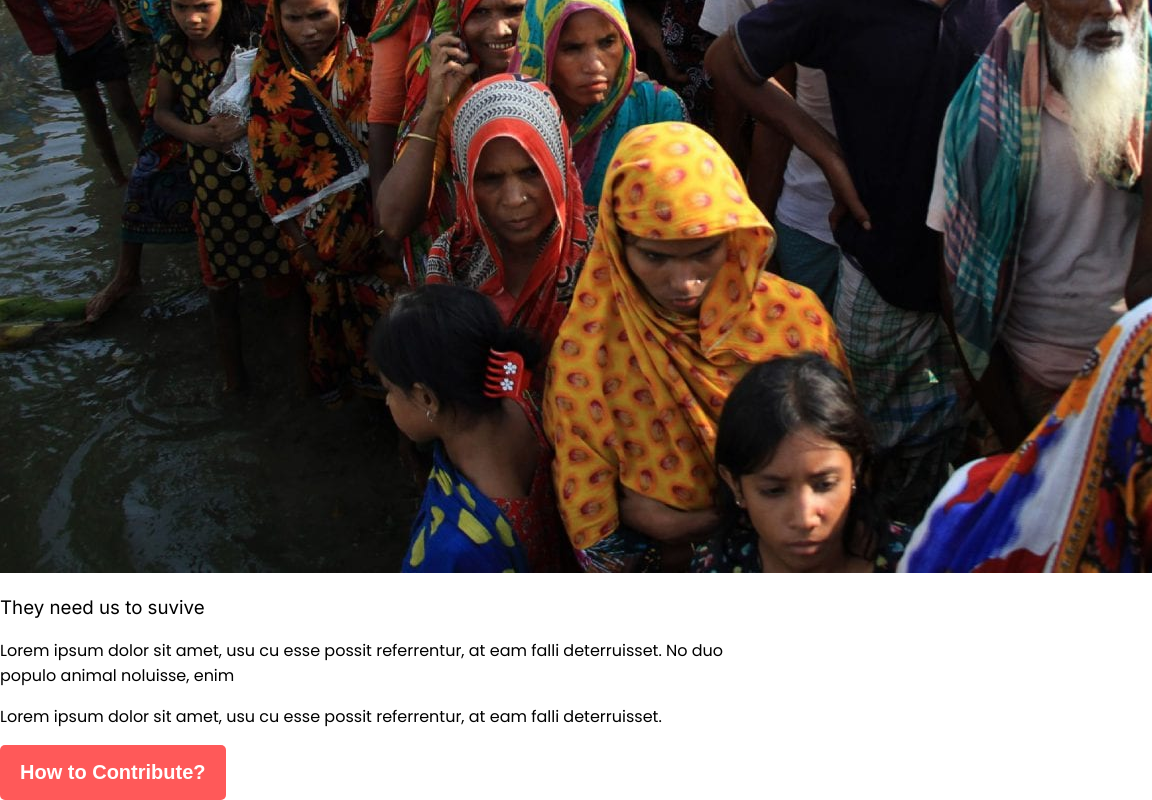
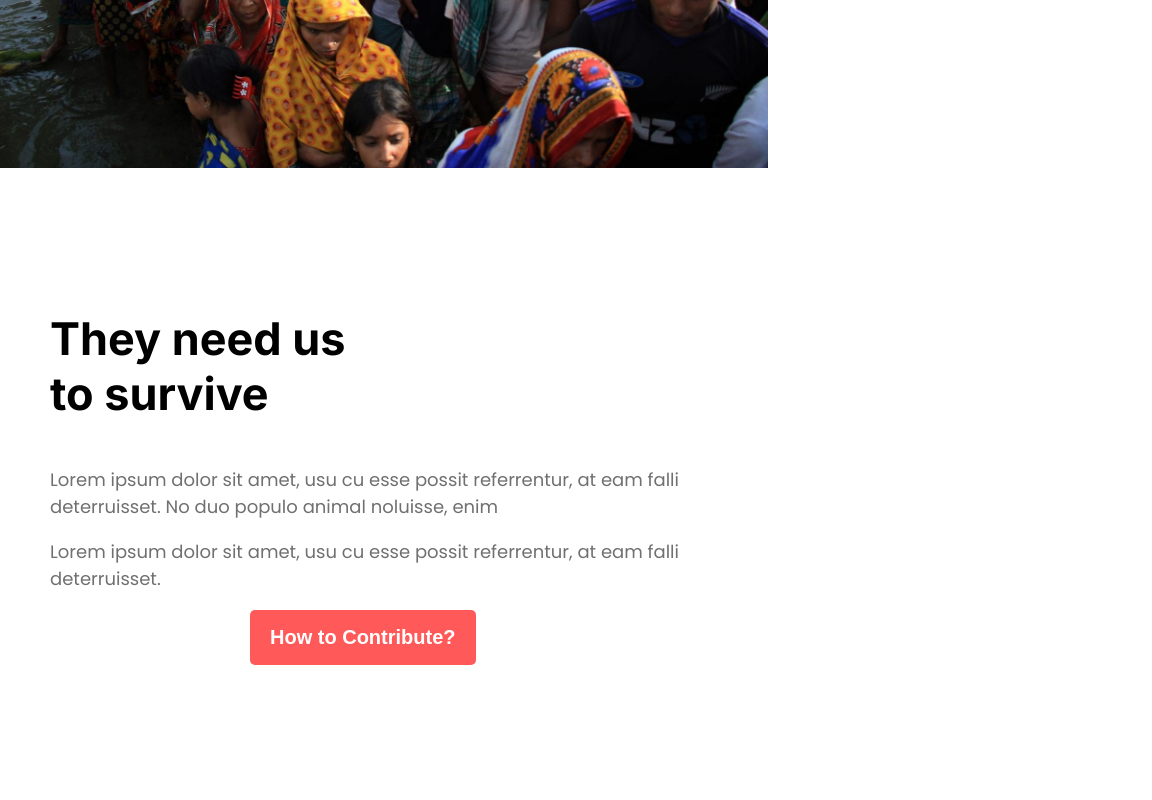
Before and after one commit to RaiyanSohel-byte/donate-today-responsive, a plain HTML site: page index.html in a window 768 px wide. Shown: the part 4565-5365 px from the top of the page, 1152 px wide, since content can reach past the window. After the commit the page ends 5280 px from the top, so only its background shows below. Drawn offline with Linux system fonts and the light colour scheme.

Commit message:
survive section added with responsive

```diff
--- a/index.html
+++ b/index.html
@@ -114,17 +114,20 @@
           <div class="survive-photo">
             <img src="images/donation7.jpg" alt="" class="survive-img" />
           </div>
-          <div class="survive-text"></div>
-          <h3 class="survive-title inter-font">They need us to suvive</h3>
+          <div class="survive-text">
+            <h3 class="survive-title inter-font">They need us to survive</h3>
             <p class="survive-sub-title poppins-font">
               Lorem ipsum dolor sit amet, usu cu esse possit referrentur, at eam
               falli deterruisset. No duo populo animal noluisse, enim
             </p>
-          <p class="survive-description poppins-font">
+            <p class="survive-sub-title poppins-font">
               Lorem ipsum dolor sit amet, usu cu esse possit referrentur, at eam
               falli deterruisset.
             </p>
-          <button class="btn-primary">How to Contribute?</button>
+            <button class="btn-primary contribute-btn">
+              How to Contribute?
+            </button>
+          </div>
         </div>
       </section>
     </main>
--- a/style/style.css
+++ b/style/style.css
@@ -173,6 +173,33 @@ input::placeholder{
     border-radius: 8px;
 }
 /* survive style */
+.survive-container{
+    display:flex;
+    justify-content: center;
+    align-items: center;
+    gap:94px;
+    margin-top:100px;
+}
+.survive-text{
+    width:482px;
+
+}
+.survive-title{
+    width:303px;
+    font-size:2.812rem;
+    font-weight: bold;
+}
+.survive-img{
+    width:456px;
+    height:477px;
+    object-fit: cover;
+
+}
+.survive-sub-title{
+    font-size: 1.125rem;
+    font-weight: 400;
+    color:rgba(112, 112, 112, 1);
+}
 /* mobile style */
 @media screen and (max-width:576px) {
     .header-text{
@@ -233,6 +260,25 @@ input::placeholder{
    .contribute-btn{
     margin:0 40px;
    }
+   .survive-container{
+    flex-direction: column;
+    width:100%;
+   }
+   .survive-img{
+    width:100%;
+   }
+   .survive-text{
+    width:100%;
+
+
+   }
+   .survive-title,.survive-sub-title,.contribute-btn{
+    padding-left:50px;
+    padding-right:50px;
+   }
+  .survive-photo{
+    width:100%;
+  }
 }
 @media screen and (min-width:576px) and (max-width:1024px) {
 
@@ -265,4 +311,27 @@ input::placeholder{
     width:50%;
     padding:50px;
    }
+.survive-container{
+    flex-direction: column;
+    width:100%;
+   }
+   .survive-img{
+    width:100%;
+   }
+   .survive-text{
+    width:100%;
+
+
+   }
+   .survive-title,.survive-sub-title{
+    padding-left:50px;
+    padding-right:50px;
+   }
+   .contribute-btn{
+    margin-left:250px;
+    margin-bottom:50px;
+   }
+  .survive-photo{
+    width:100%;
+  }
 }
```
Lines whose indentation alone changed are shown as unchanged.
